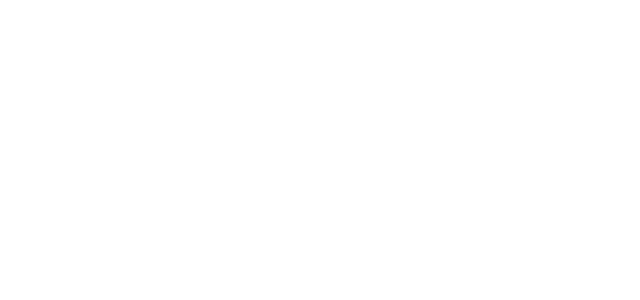
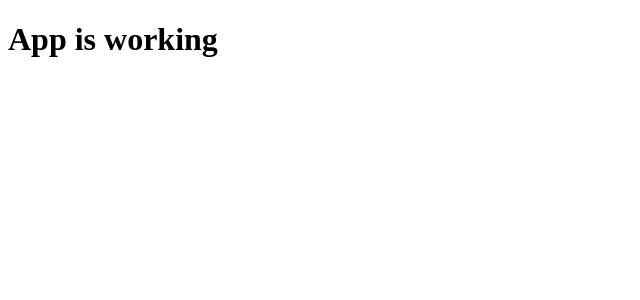
Before and after one commit to Cyon0x/finflow, a Next.js app: page / in a window 1280 px wide. Before the commit this address had no page. Shown: the top 300 px of the page, without its empty margins (0-640 px from the left). Built offline with nearby package versions, Linux system fonts and the light colour scheme.

Commit message:
Replace Home component with Page component

```diff
--- a/app/page.tsx
+++ b/app/page.tsx
@@ -1,7 +1,3 @@
-import { redirect } from 'next/navigation'
-
-export default function Home() {
-
-  redirect('/index.html')
-
+export default function Page() {
+  return <h1>App is working</h1>;
 }
```
